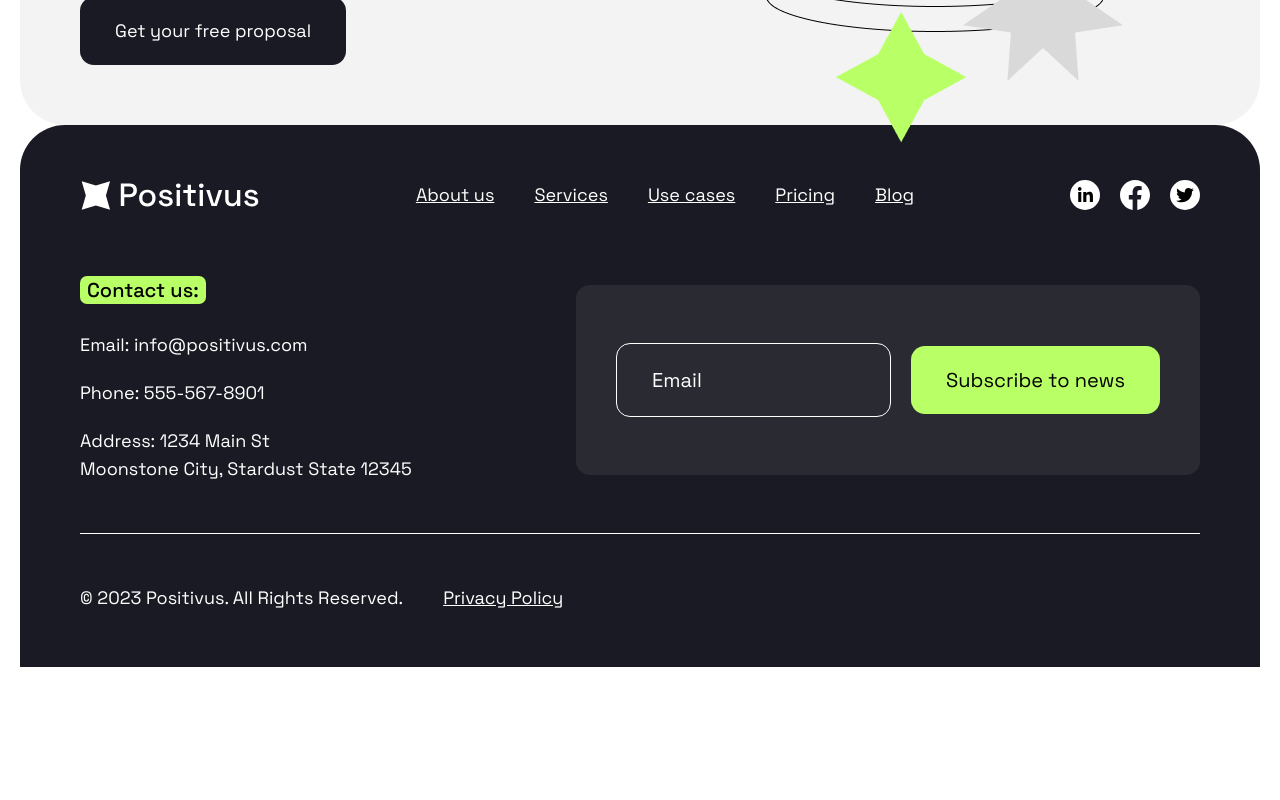
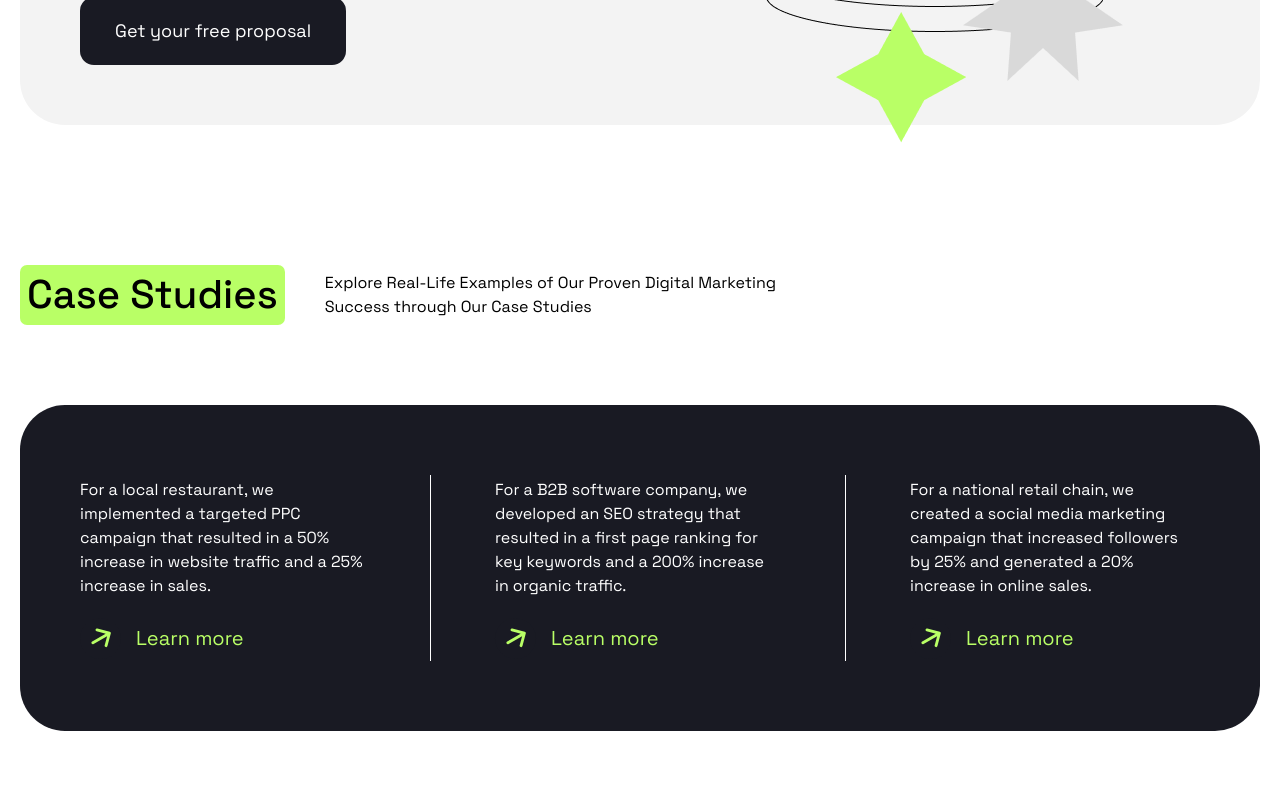
Before and after one commit to prenansb/positivus, a Next.js app: page / in a window 1280 px wide. Shown: the part 2460-3260 px from the top of the page. Before the commit the page ends 3127 px from the top, so only its background shows below. Built offline with nearby package versions, Linux system fonts and the light colour scheme.

Commit message:
Add Case Studies section component and integrate it into the main page

```diff
--- /dev/null
+++ b/src/app/_sections/case-studies.tsx
@@ -0,0 +1,66 @@
+import Link from 'next/link'
+import * as Svg from './svgs'
+
+export function CaseStudies() {
+  return (
+    <section className="py-140">
+      <div className="mb-80 flex items-center gap-40">
+        <h2 className="bg-green w-fit rounded-[7px] px-7 text-[40px] font-medium">
+          Case Studies
+        </h2>
+        <p>
+          Explore Real-Life Examples of Our Proven Digital Marketing <br /> Success
+          through Our Case Studies
+        </p>
+      </div>
+
+      <div className="bg-dark flex w-full items-center gap-64 rounded-[45px] px-60 py-70">
+        <div>
+          <p className="mb-20 max-w-[286px] text-white">
+            For a local restaurant, we implemented a targeted PPC campaign that resulted
+            in a 50% increase in website traffic and a 25% increase in sales.
+          </p>
+
+          <Link href="#" className="text-green flex items-center gap-15 text-xl/28">
+            <div className="bg-dark flex h-41 w-41 items-center justify-center rounded-full">
+              <Svg.Arrow className="text-green" />
+            </div>
+            Learn more
+          </Link>
+        </div>
+
+        <div className="h-186 w-px bg-white" />
+
+        <div>
+          <p className="mb-20 max-w-[286px] text-white">
+            For a B2B software company, we developed an SEO strategy that resulted in a
+            first page ranking for key keywords and a 200% increase in organic traffic.
+          </p>
+
+          <Link href="#" className="text-green flex items-center gap-15 text-xl/28">
+            <div className="bg-dark flex h-41 w-41 items-center justify-center rounded-full">
+              <Svg.Arrow className="text-green" />
+            </div>
+            Learn more
+          </Link>
+        </div>
+
+        <div className="h-186 w-px bg-white" />
+
+        <div>
+          <p className="mb-20 max-w-[286px] text-white">
+            For a national retail chain, we created a social media marketing campaign that
+            increased followers by 25% and generated a 20% increase in online sales.
+          </p>
+
+          <Link href="#" className="text-green flex items-center gap-15 text-xl/28">
+            <div className="bg-dark flex h-41 w-41 items-center justify-center rounded-full">
+              <Svg.Arrow className="text-green" />
+            </div>
+            Learn more
+          </Link>
+        </div>
+      </div>
+    </section>
+  )
+}
--- a/src/app/page.tsx
+++ b/src/app/page.tsx
@@ -1,3 +1,4 @@
+import { CaseStudies } from './_sections/case-studies'
 import { Hero } from './_sections/hero'
 import { Services } from './_sections/services'
 
@@ -6,6 +7,7 @@ export default function Home() {
     <main className="mx-auto max-w-1240">
       <Hero />
       <Services />
+      <CaseStudies />
     </main>
   )
 }
```
